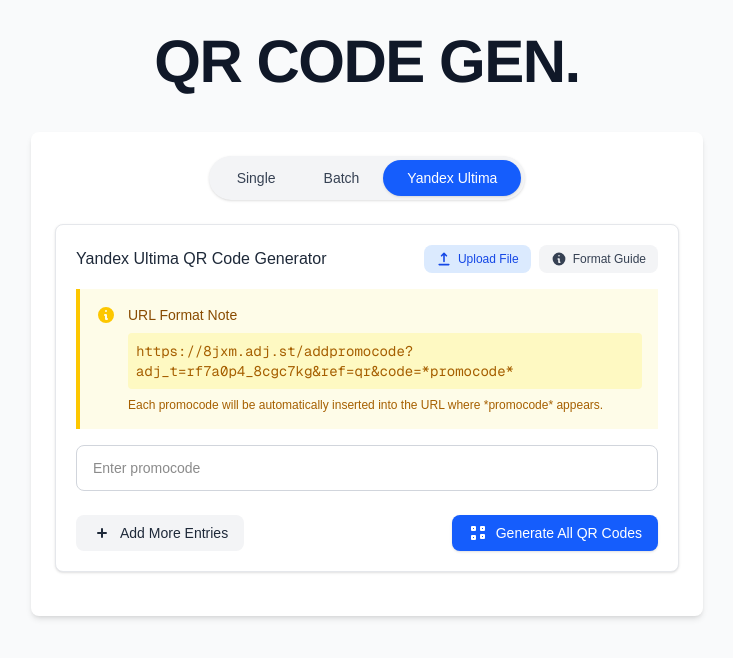
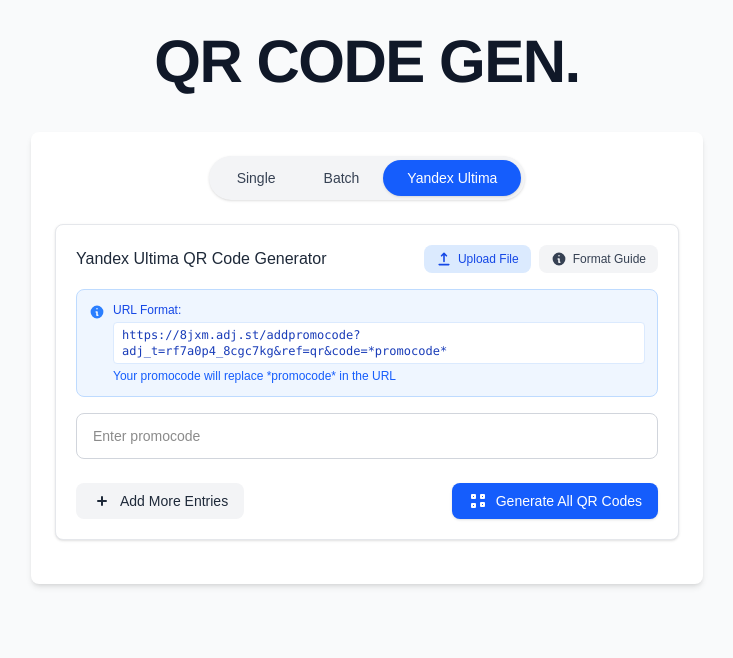
Before and after one commit to antonxklimov/qr-code-for-ultima, a Next.js app: page / in a window 1280 px wide. Both pictures are taken after a click on the button "Yandex Ultima". Shown: the top 658 px of the page, without its empty margins (273-1006 px from the left). Built offline with nearby package versions, Linux system fonts and the light colour scheme.

Commit message:
Make URL Format Note more compact and use blue color scheme

```diff
--- a/src/app/components/QRCodeGenerator.tsx
+++ b/src/app/components/QRCodeGenerator.tsx
@@ -759,24 +759,18 @@
                 </div>
 
                 {mode === 'yandex-ultima' && (
-                  <div className="bg-yellow-50 border-l-4 border-yellow-400 p-4 mb-4">
-                    <div className="flex">
-                      <div className="flex-shrink-0">
-                        <svg className="h-5 w-5 text-yellow-400" xmlns="http://www.w3.org/2000/svg" viewBox="0 0 20 20" fill="currentColor">
-                          <path fillRule="evenodd" d="M18 10a8 8 0 11-16 0 8 8 0 0116 0zm-7-4a1 1 0 11-2 0 1 1 0 012 0zM9 9a1 1 0 000 2v3a1 1 0 001 1h1a1 1 0 100-2v-3a1 1 0 00-1-1H9z" clipRule="evenodd" />
-                        </svg>
-                      </div>
-                      <div className="ml-3">
-                        <h3 className="text-sm font-medium text-yellow-800">URL Format Note</h3>
-                        <div className="mt-2 text-sm text-yellow-700">
-                          <p className="font-mono bg-yellow-100 p-2 rounded">
-                            https://8jxm.adj.st/addpromocode?adj_t=rf7a0p4_8cgc7kg&ref=qr&code=*promocode*
-                          </p>
-                          <p className="mt-2 text-xs">
-                            Each promocode will be automatically inserted into the URL where <span className="font-medium">*promocode*</span> appears.
-                          </p>
-                        </div>
-                      </div>
+                  <div className="bg-blue-50 border border-blue-200 rounded-lg p-3 mb-4 flex items-start space-x-2">
+                    <svg className="h-4 w-4 text-blue-500 mt-0.5 flex-shrink-0" xmlns="http://www.w3.org/2000/svg" viewBox="0 0 20 20" fill="currentColor">
+                      <path fillRule="evenodd" d="M18 10a8 8 0 11-16 0 8 8 0 0116 0zm-7-4a1 1 0 11-2 0 1 1 0 012 0zM9 9a1 1 0 000 2v3a1 1 0 001 1h1a1 1 0 100-2v-3a1 1 0 00-1-1H9z" clipRule="evenodd" />
+                    </svg>
+                    <div>
+                      <p className="text-xs text-blue-700 font-medium mb-1">URL Format:</p>
+                      <code className="text-xs bg-white px-2 py-1 rounded border border-blue-100 text-blue-800 block">
+                        https://8jxm.adj.st/addpromocode?adj_t=rf7a0p4_8cgc7kg&ref=qr&code=*promocode*
+                      </code>
+                      <p className="text-xs text-blue-600 mt-1">
+                        Your promocode will replace <span className="font-medium">*promocode*</span> in the URL
+                      </p>
                     </div>
                   </div>
                 )}
```
